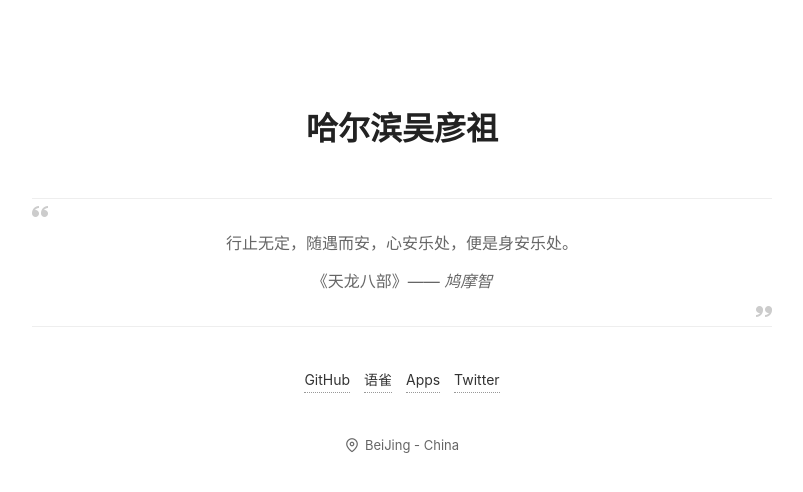
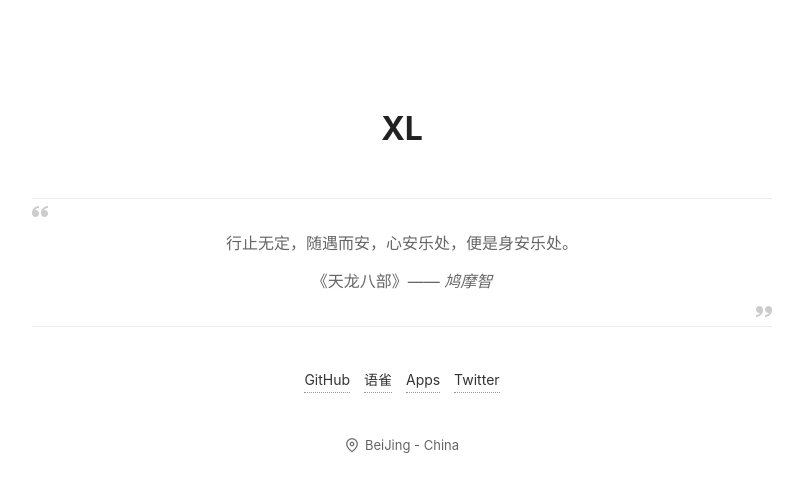
Before and after one commit to mengxianliang/mengxianliang.github.io, a plain HTML site: page index.html in a window 1280 px wide. Shown: the whole page, without its empty margins (238-1041 px from the left). Drawn offline with Linux system fonts and the light colour scheme; files whose address does not match are found by name.

Commit message:
调整：主页标题

```diff
--- a/index.html
+++ b/index.html
@@ -4,7 +4,7 @@
   <meta charset="utf-8">
   <meta http-equiv="X-UA-Compatible" content="IE=edge">
   <meta name="viewport" content="width=device-width, initial-scale=1">
-  <title>mxl</title>
+  <title>XL</title>
   <meta name="Description" content="Home Page of mengxianliang">
   <meta name="color-scheme" content="dark light">
   <script>(function(H){H.className=H.className.replace(/\bno-js\b/,'js')})(document.documentElement)</script>
@@ -13,7 +13,7 @@
 
 <body>
   <div class="vi">
-    <h1 class="animate-slide-in-down">哈尔滨吴彦祖</h1>
+    <h1 class="animate-slide-in-down">XL</h1>
     <div class="quote">
       <span class="quote-line quote-line-start animate-slide-in-left"></span>
       <span class="quote-icon quote-icon-start animate-slide-in-down">
```
